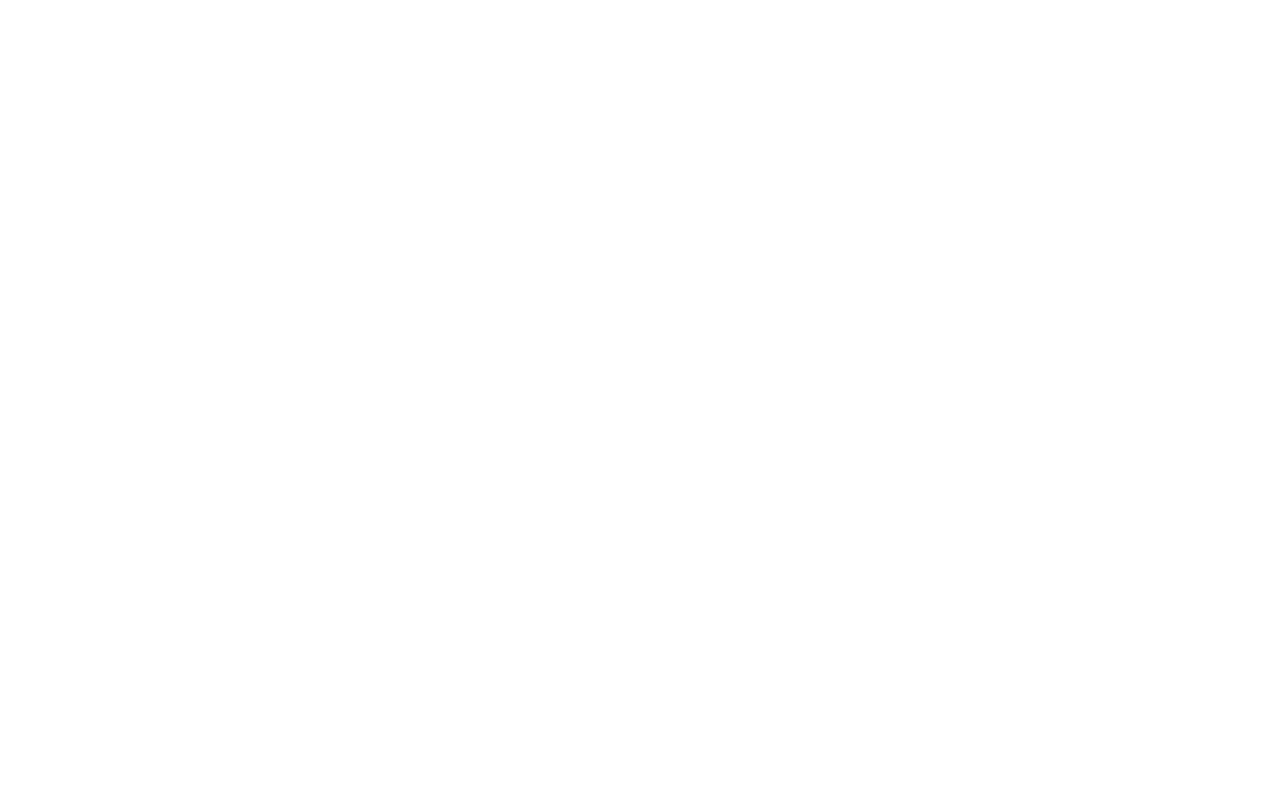
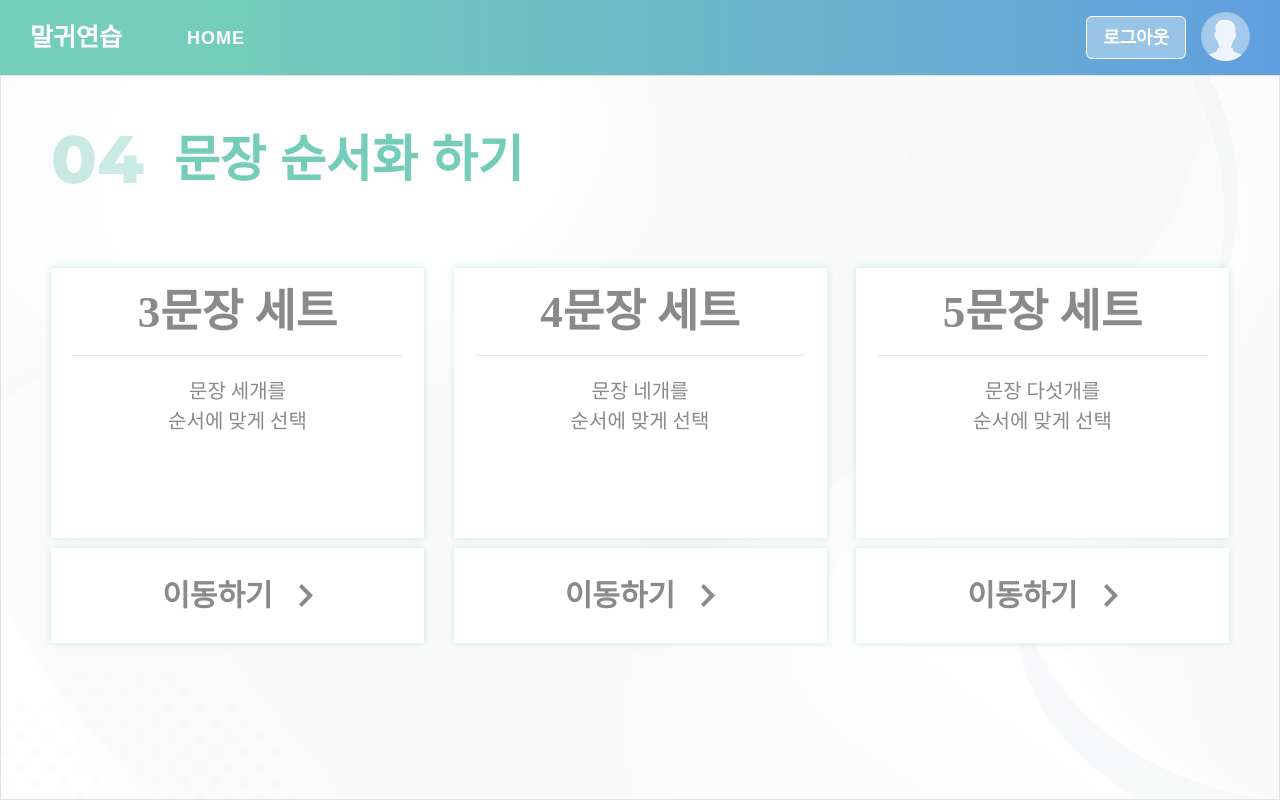
Before and after one commit to ktyoung/speechear-fe, a React (Create React App) app: page /test04-menu in a window 1280 px wide. Before the commit this address had no page. Built offline with nearby package versions, Linux system fonts and the light colour scheme; a web font is replaced by a local one.

Commit message:
Design Test04Menu page

```diff
--- a/src/App.css
+++ b/src/App.css
@@ -223,7 +223,7 @@
   flex-direction: column;
   justify-content: center;
   align-items: center;
-  margin: 50px 0;
+  margin: 0 50px 50px 50px;
 }
 .select-function {
   font-weight: 800;
@@ -362,7 +362,8 @@
 
 /* Test01Menu.tsx */
 .main-title.menu {
-  margin: 62.5px 50px;
+  margin: 0;
+  margin-bottom: 75px;
   align-items: flex-start;
 }
 .menu-title {
@@ -484,10 +485,17 @@
   margin: 0;
   color: #8a8a8a;
 }
-
 .functions-wrapper.menus li.test-card a {
   justify-content: center;
   align-items: center;
   font-weight: 800;
   font-size: 45px;
 }
+
+/* Test04Menu.tsx */
+.functions-wrapper.menus .card-wide {
+  width: 373px;
+}
+.functions-wrapper.menus .card-wide li {
+  width: 100%;
+}
--- a/src/App.tsx
+++ b/src/App.tsx
@@ -9,6 +9,7 @@
 import Test02Menu from "./pages/menus/Test02Menu";
 import MyPage from "./pages/MyPage";
 import Test03Menu from "./pages/menus/Test03Menu";
+import Test04Menu from "./pages/menus/Test04Menu";
 
 function App() {
   return (
@@ -56,6 +57,14 @@
             </Layout>
           }
         />
+        <Route
+          path="/test04-menu"
+          element={
+            <Layout>
+              <Test04Menu />
+            </Layout>
+          }
+        />
       </Routes>
     </RecoilRoot>
   );
--- a/src/pages/menus/Test03Menu.tsx
+++ b/src/pages/menus/Test03Menu.tsx
@@ -1,6 +1,6 @@
 import { Link } from "react-router-dom";
 
-export default function Test02Menu() {
+export default function Test03Menu() {
   const testSubjects = [
     "요리",
     "전통문화",
--- /dev/null
+++ b/src/pages/menus/Test04Menu.tsx
@@ -0,0 +1,36 @@
+import Menus from "../../components/Menus";
+
+export default function Test04Menu() {
+  return (
+    <div className="contents-wrapper main">
+      <div className="contents-main">
+        <div className="main-title menu">
+          <p className="select-function menu-title menu-title-color">
+            <span className="function-number menu-number-color">04</span>
+            문장 순서화 하기
+          </p>
+        </div>
+        <div className="functions-wrapper menus">
+          <Menus
+            _className="card-wide"
+            _to="test04-set3"
+            _difficulty="3문장 세트"
+            _title={"문장 세개를\n순서에 맞게 선택"}
+          />
+          <Menus
+            _className="card-wide"
+            _to="test04-set4"
+            _difficulty="4문장 세트"
+            _title={"문장 네개를\n순서에 맞게 선택"}
+          />
+          <Menus
+            _className="card-wide"
+            _to="test04-set5"
+            _difficulty="5문장 세트"
+            _title={"문장 다섯개를\n순서에 맞게 선택"}
+          />
+        </div>
+      </div>
+    </div>
+  );
+}
```
